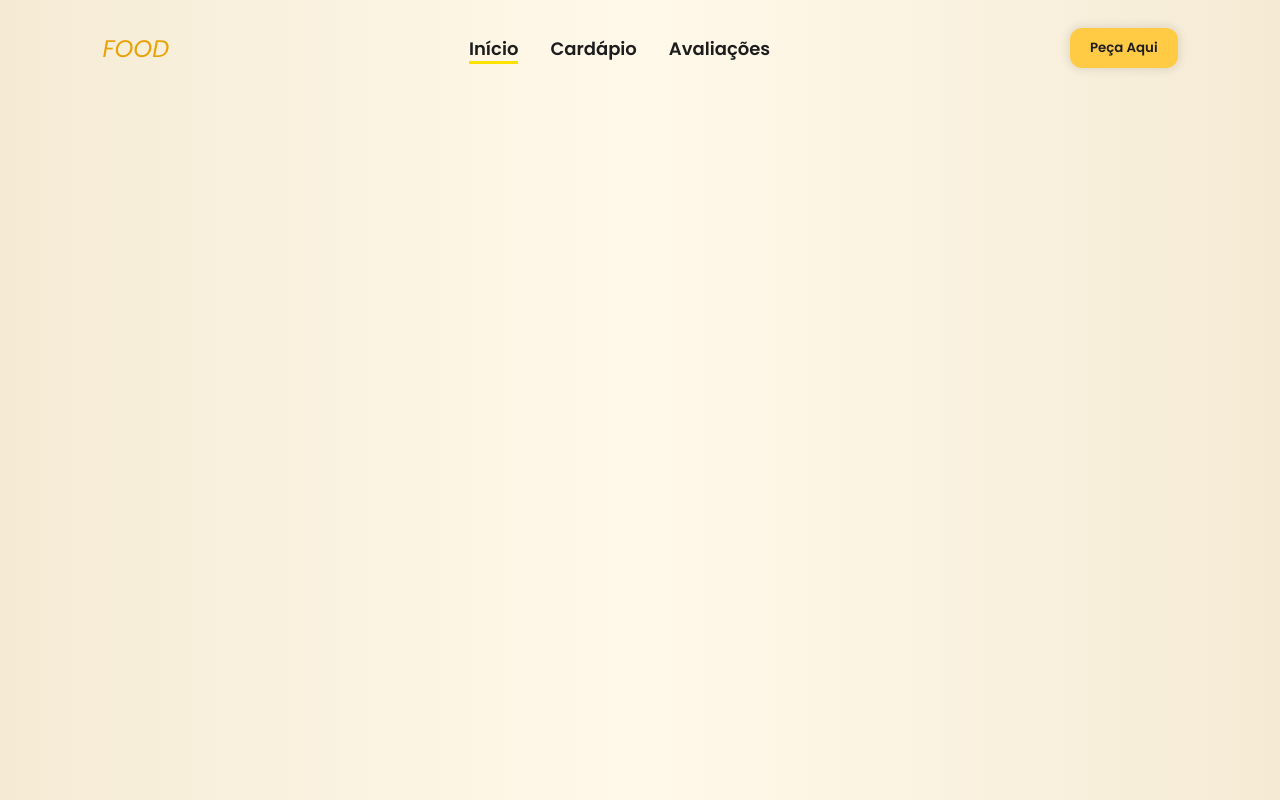
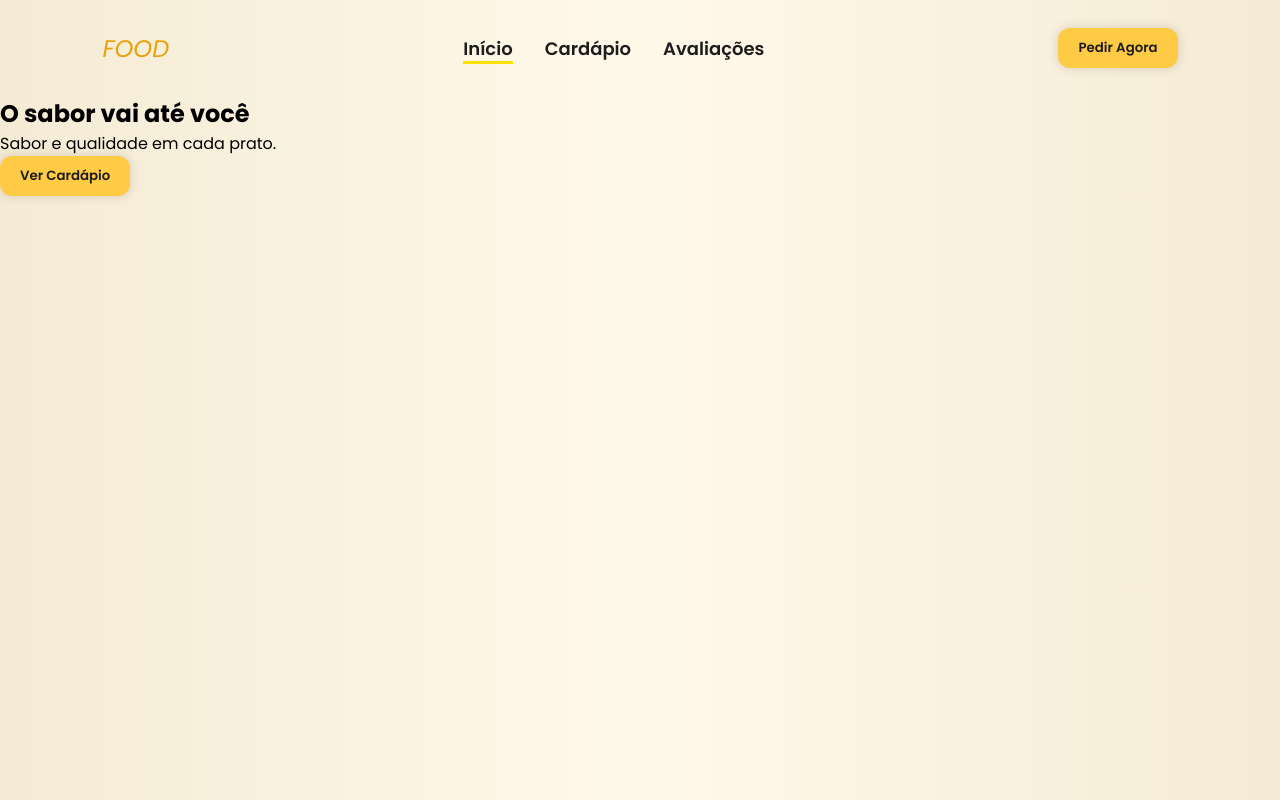
Before and after one commit to DanielCorreia10/restaurante, an Angular app: page / in a window 1280 px wide. Built offline with nearby package versions, Linux system fonts and the light colour scheme; a web font is replaced by a local one.

Commit message:
feat: uso do componente button

```diff
--- a/src/app/components/button-default/button-default.html
+++ b/src/app/components/button-default/button-default.html
@@ -1,3 +1,3 @@
 <button>
-    Peça Aqui
+   {{ text }}
 </button>
--- a/src/app/components/button-default/button-default.ts
+++ b/src/app/components/button-default/button-default.ts
@@ -1,4 +1,4 @@
-import { Component } from '@angular/core';
+import { Component, Input } from '@angular/core';
 
 @Component({
   selector: 'app-button-default',
@@ -8,4 +8,5 @@ import { Component } from '@angular/core';
 })
 export class ButtonDefault {
 
+  @Input() text: string = '';
 }
--- a/src/app/components/header/header.css
+++ b/src/app/components/header/header.css
@@ -51,7 +51,7 @@ header {
     }
 
     #nav_list,
-    #navbar .btn-default {
+    #navbar app-button-default {
         display: none;
     }
 
--- a/src/app/components/header/header.html
+++ b/src/app/components/header/header.html
@@ -13,7 +13,7 @@
             </li>
         </ul>
 
-        <app-button-default class="btn-default"></app-button-default>
+        <app-button-default text="Pedir Agora"></app-button-default>
 
 
         <button id="mobile_btn" (click)="toggleMenu()" [attr.aria-expanded]="isMenuOpen" aria-label="Abrir menu">
@@ -36,7 +36,7 @@
             </li>
         </ul>
 
-        <app-button-default class="btn-default"></app-button-default>
+        <app-button-default text="Pedir Agora"></app-button-default>
     </div>
 
 </header>
--- a/src/app/pages/home/home.html
+++ b/src/app/pages/home/home.html
@@ -1 +1,22 @@
 <app-header></app-header>
+
+<main id="content">
+
+    <section id="home">
+        <div id="cta">
+            <h1>O sabor vai até <span>você</span></h1>
+
+            <p id="description">Sabor e qualidade em cada prato.</p>
+
+            <div id="cta-buttons">
+                <app-button-default text="Ver Cardápio"></app-button-default>
+            </div>
+        </div>
+
+        <div id="banner">
+
+        </div>
+    </section>
+
+
+</main>
--- a/src/app/pages/home/home.ts
+++ b/src/app/pages/home/home.ts
@@ -1,10 +1,11 @@
 import { Component } from '@angular/core';
 import { Header } from '../../components/header/header';
+import { ButtonDefault } from "../../components/button-default/button-default";
 
 @Component({
   selector: 'app-home',
   standalone: true,
-  imports: [Header],
+  imports: [Header, ButtonDefault],
   templateUrl: './home.html',
   styleUrl: './home.css',
 })
```
